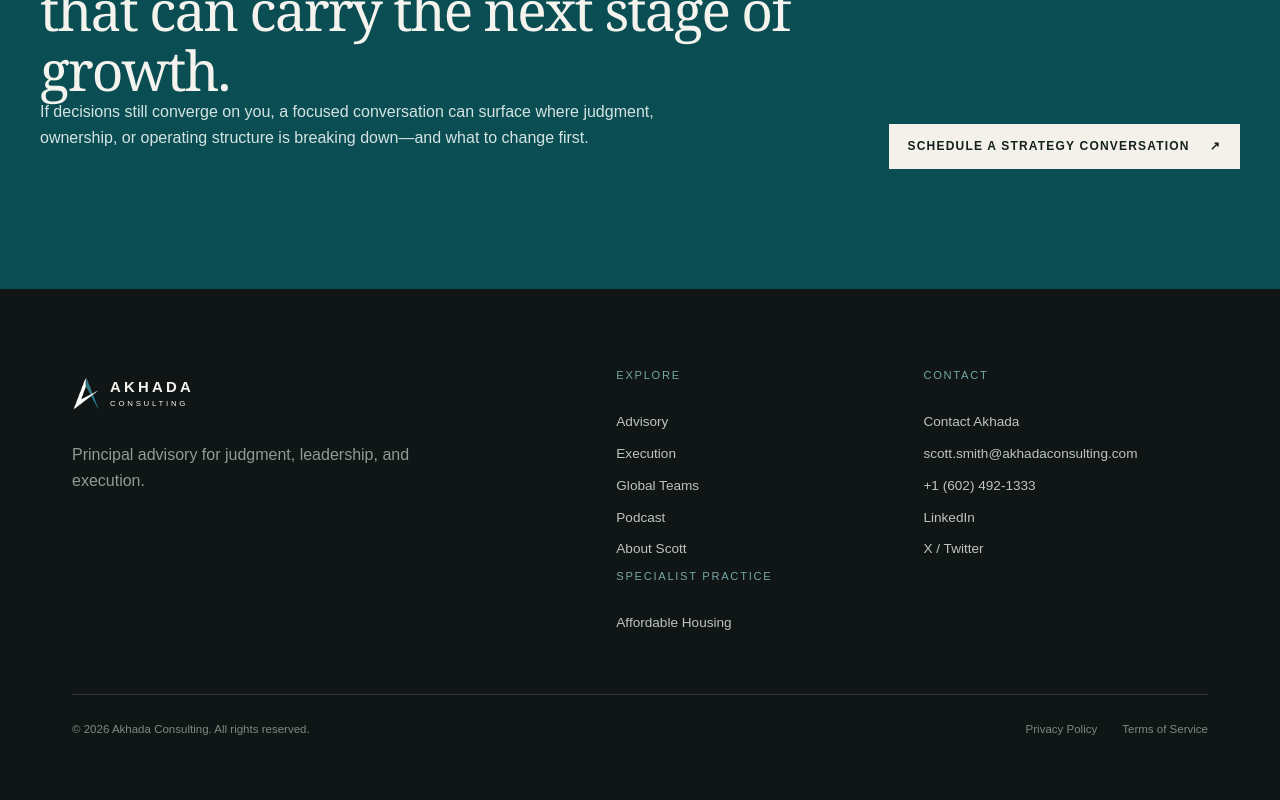
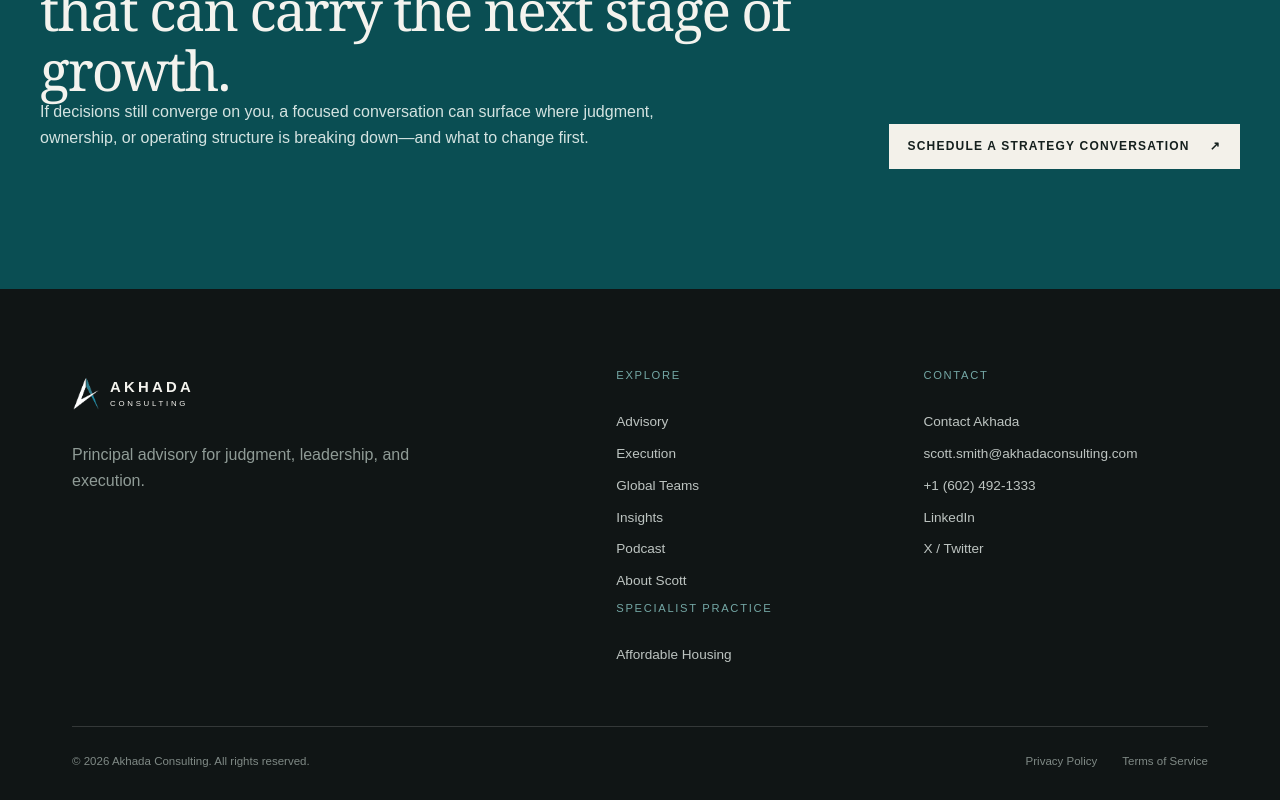
Before and after one commit to sasmithconsult/akhadaconsulting.com, a Next.js app: page / in a window 1280 px wide. Shown: the part 4738-5538 px from the top of the page. Before the commit the page ends 5506 px from the top, so only its background shows below. Built offline with nearby package versions, Linux system fonts and the light colour scheme.

Commit message:
Add Insights to site footer

```diff
--- a/components/SiteFooter.js
+++ b/components/SiteFooter.js
@@ -14,6 +14,7 @@ export default function SiteFooter() {
           <Link href="/advisory">Advisory</Link>
           <Link href="/execution">Execution</Link>
           <Link href="/execution/global-teams">Global Teams</Link>
+          <Link href="/insights">Insights</Link>
           <Link href="/podcast">Podcast</Link>
           <Link href="/scott-smith">About Scott</Link>
           <h3>Specialist Practice</h3>
```
